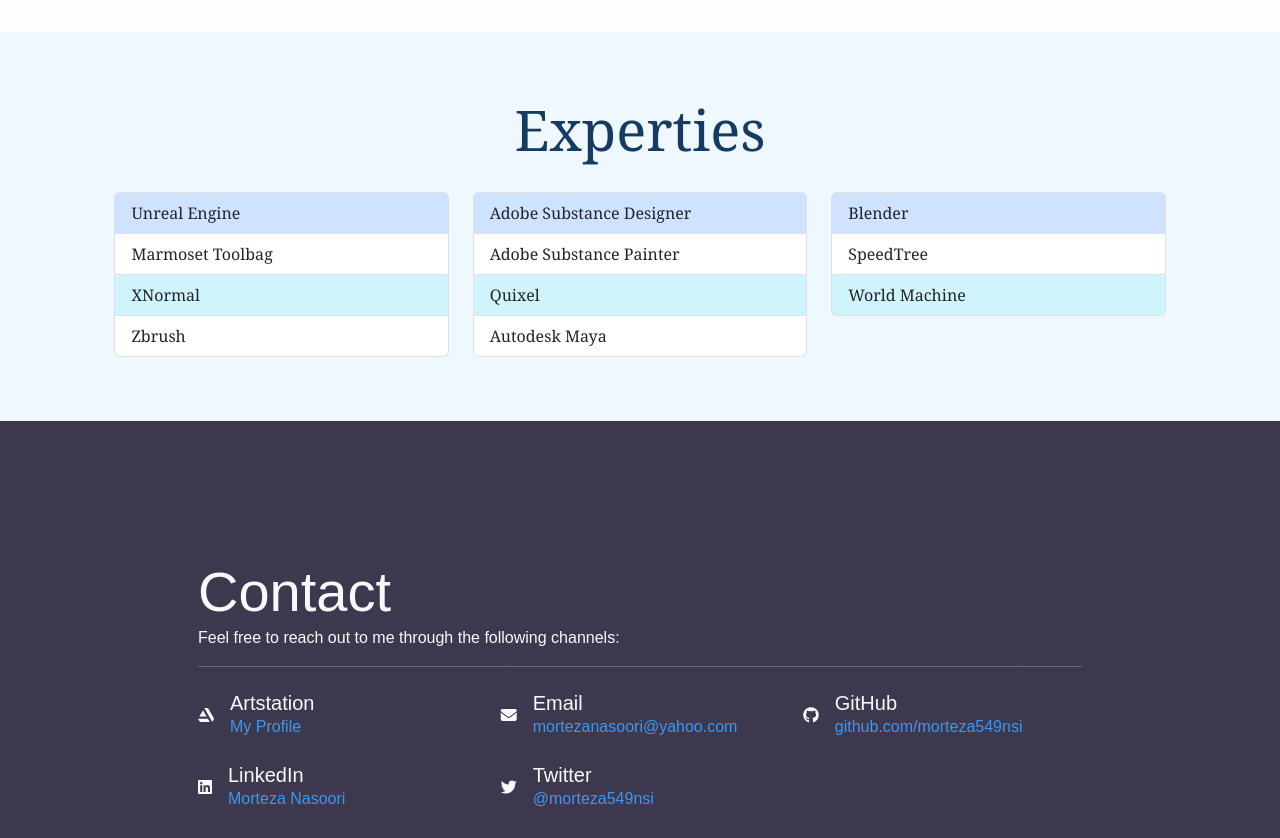
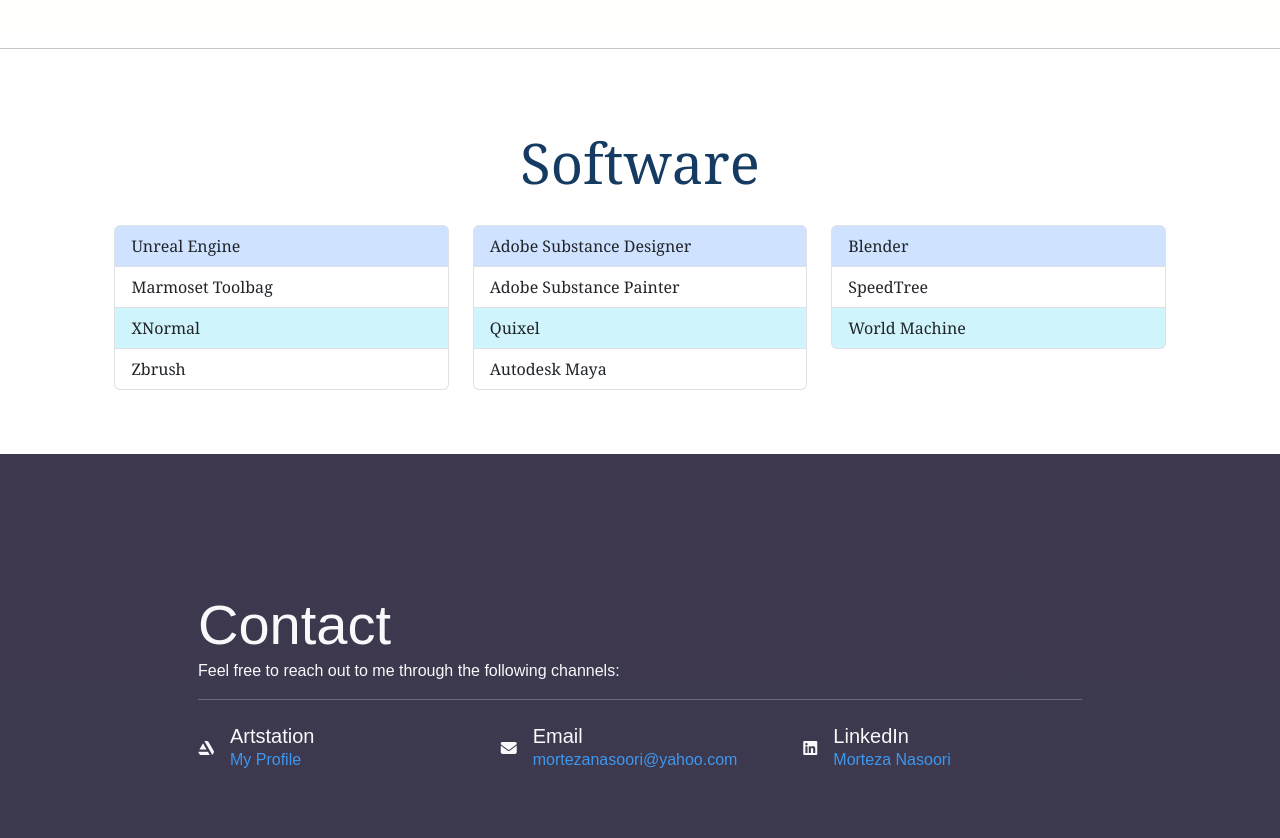
Before and after one commit to Morteza549nsi/About, a plain HTML site: page index.html in a window 1280 px wide. Shown: the part 960-1798 px from the top of the page. Drawn offline with nearby package versions, Linux system fonts and the light colour scheme.

Commit message:
nothing important!

```diff
--- a/index.css
+++ b/index.css
@@ -50,7 +50,7 @@
 
 .skill-section {
     padding: 5% 8%;
-    background-color: aliceblue;
+    background-color: rgb(255, 255, 255);
     color: #153b62;
     font-family: Cochin, Georgia, Times, 'Times New Roman', serif;
 }
--- a/index.html
+++ b/index.html
@@ -24,7 +24,7 @@
                         <a class="nav-link" href="#about">About</a>
                     </li>
                     <li class="nav-item">
-                        <a class="nav-link" href="#skills">Experties</a>
+                        <a class="nav-link" href="#skills">Software</a>
                     </li>
                     <!-- <li class="nav-item">
                         <a class="nav-link" href="#projects">Projects</a>
@@ -63,9 +63,10 @@
     </section>
 
 <!-- Skills Section -->
+<hr>
 <section id="skills" class="skill-section">
     <div class="container">
-        <h2 class="display-4 mb-4 text-center">Experties</h2>
+        <h2 class="display-4 mb-4 text-center">Software</h2>
 
         <div class="row">
             <div class="col-lg-4">
@@ -132,17 +133,6 @@
                     </div>
                 </div>
 
-                <!-- GitHub -->
-                <div class="col-lg-4 mb-4">
-                    <div class="d-flex align-items-center">
-                        <i class="fab fa-github me-3"></i>
-                        <div>
-                            <h5 class="mb-0">GitHub</h5>
-                            <p class="mb-0"><a href="https://github.com/morteza549nsi" target="_blank">github.com/morteza549nsi</a></p>
-                        </div>
-                    </div>
-                </div>
-
                 <!-- LinkedIn -->
                 <div class="col-lg-4 mb-4">
                     <div class="d-flex align-items-center">
@@ -155,15 +145,15 @@
                 </div>
 
                 <!-- Twitter -->
-                <div class="col-lg-4 mb-4">
+                <!-- <div class="col-lg-4 mb-4">
                     <div class="d-flex align-items-center">
-                        <i class="fab fa-twitter me-3"></i>
+                        <i class="fab fa-instagram me-3"></i>
                         <div>
-                            <h5 class="mb-0">Twitter</h5>
+                            <h5 class="mb-0">Instagram</h5>
                             <p class="mb-0"><a href="https://twitter.com/morteza549nsi" target="_blank">@morteza549nsi</a></p>
                         </div>
                     </div>
-                </div>
+                </div> -->
             </div>
 
             <!-- Additional Contact Form or Information can be added here -->
```
